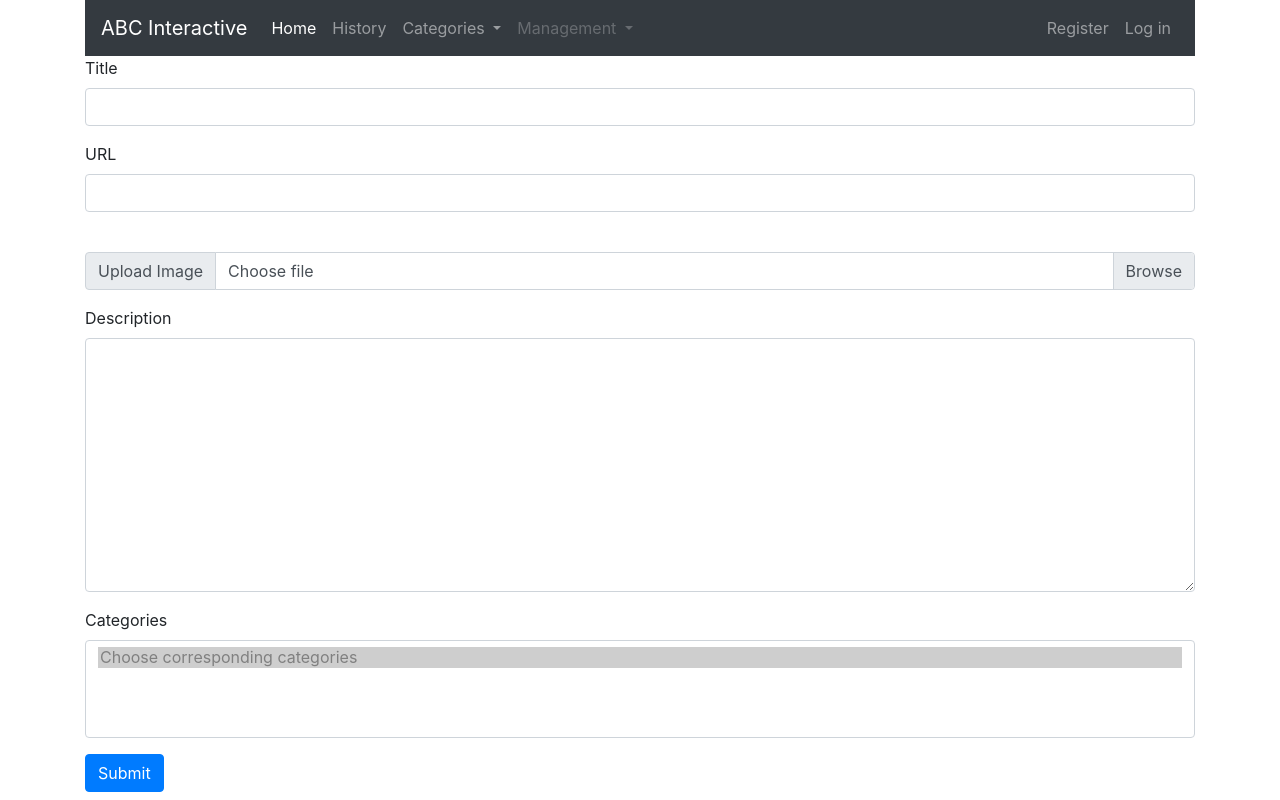
After one commit to zyg2020/Web2Project, a PHP site: page /newProject.php in a window 1280 px wide. The commit adds this page. Run offline with PHP 8.4, Linux system fonts and the light colour scheme; data that the repository does not hold is empty.

Commit message:
Finish Create a new project

```diff
--- a/db_connect.php
+++ b/db_connect.php
@@ -7,6 +7,8 @@
          // Try creating new PDO connection to MySQL.
          $db = new PDO(DB_DSN, DB_USER, DB_PASS);
          //,array(PDO::ATTR_ERRMODE => PDO::ERRMODE_EXCEPTION)
+         $db->setAttribute(PDO::ATTR_ERRMODE, PDO::ERRMODE_EXCEPTION);
+         $db->setAttribute(PDO::ATTR_EMULATE_PREPARES, false);
      } catch (PDOException $e) {
          print "Error: " . $e->getMessage();
          die(); // Force execution to stop on errors.
--- /dev/null
+++ b/formField.php
@@ -0,0 +1,35 @@
+<div class="form-group">
+    <label for="title">Title</label>
+    <input type="text" class="form-control" id="title" name="title" aria-describedby="emailHelp">
+  </div>
+  <div class="form-group">
+    <label for="url">URL</label>
+    <input type="text" name="url" class="form-control" id="url">
+  </div>
+  <div class="form-group pt-4">
+
+    <div class="input-group mb-3">
+	  <div class="input-group-prepend">
+	    <span class="input-group-text" id="inputGroupFileAddon01">Upload Image</span>
+	  </div>
+
+	  <div class="custom-file">
+	    <input type="file" class="custom-file-input" id="image" name="image" aria-describedby="inputGroupFileAddon01">
+	    <label class="custom-file-label" for="image">Choose file</label>
+	  </div>
+	</div>
+  </div>
+
+  <div class="form-group">
+		<label for="description">Description</label>
+        <textarea class="form-control summernote" rows="10" name="description" id="description"></textarea>
+  </div>
+	<div class="form-group">
+		<label for="categories">Categories</label>
+		<select id="categories" name="categories[]" class="form-control" multiple>
+			<option value="" disabled selected>Choose corresponding categories</option>
+			<?php foreach($categories as $category): ?>
+        	<option value="<?= $category['id'] ?>"><?= $category['name'] ?></option>
+      		<?php endforeach ?>
+		</select>
+	</div>
--- a/header.php
+++ b/header.php
@@ -6,7 +6,9 @@
      * Date:    Nov 6, 2020
      */
     require_once("./db_connect.php");
-    session_start();
+    if (session_status() == PHP_SESSION_NONE) {
+      session_start();
+    }
     $path = explode('?', $_SERVER['REQUEST_URI']);
     $currentFile = basename($path[0]);
 
@@ -24,8 +26,7 @@
     $getCategoryQuery = "SELECT * FROM categories";
     $categoriesStatement = $db->prepare($getCategoryQuery);
     $categoriesStatement->execute();
-
-    print_r($_SESSION);
+    $categories = $categoriesStatement->fetchAll();
 ?>
 
 <nav class="navbar navbar-expand-lg navbar-dark bg-dark">
@@ -47,16 +48,31 @@
           Categories
         </a>
         <div class="dropdown-menu" aria-labelledby="navbarDropdown">
-          <?php while ($row = $categoriesStatement->fetch()): ?>
-            <a class="dropdown-item" href="#"><?= $row['name'] ?></a>
-          <?php endwhile ?>
+          <?php foreach($categories as $category): ?>
+            <a class="dropdown-item" href="#"><?= $category['name'] ?></a>
+          <?php endforeach ?>
           <!-- <div class="dropdown-divider"></div>
           <a class="dropdown-item" href="#">Something else here</a> -->
         </div>
       </li>
-      <li class="nav-item">
-        <a class="nav-link disabled" href="#" tabindex="-1" aria-disabled="true">Management</a>
+ <!--      <li class="nav-item">
+        <a class="nav-link
+         " href="#" tabindex="-1" aria-disabled="true">Management</a>
+      </li> -->
+
+      <li class="nav-item dropdown">
+        <a class="nav-link dropdown-toggle <?php if(!isset($_SESSION['username'])){ echo 'disabled';} ?>" href="management.php" id="navbarDropdown" role="button" data-toggle="dropdown" aria-haspopup="true" aria-expanded="false">
+          Management
+        </a>
+        <div class="dropdown-menu" aria-labelledby="navbarDropdown">
+            <a class="dropdown-item" href="management.php">Manage All</a>
+            <a class="dropdown-item" href="newProject.php">New Project</a>
+            <a class="dropdown-item" href="#">New Category</a>
+          <!-- <div class="dropdown-divider"></div>
+          <a class="dropdown-item" href="#">Something else here</a> -->
+        </div>
       </li>
+
     </ul>
 <!--     <form class="form-inline my-2 my-lg-0">
       <input class="form-control mr-sm-2" type="search" placeholder="Search" aria-label="Search">
--- /dev/null
+++ b/newProject.php
@@ -0,0 +1,100 @@
+<?php
+	require_once("./db_connect.php");
+	if (session_status() == PHP_SESSION_NONE) {
+    	session_start();
+	}
+
+	// if ($_POST) {
+	// 	$ErrorMessage = [];
+	// 	if ($_POST && !empty($_POST['command']) && !empty($_POST['title']) && !empty($_POST['description']) && !empty($_POST['categories'])) {
+	// 		require_once('db_connect.php');
+	// 		if (!empty($_POST['url'])) {
+	// 			$url = filter_input(INPUT_POST, 'url', FILTER_VALIDATE_URL);
+	// 			if (!$url) {
+	// 				array_push($ErrorMessage, ['URL' => 'Invalid URL']);
+	// 			}else{
+	// 				$url = filter_input(INPUT_POST, 'url', FILTER_SANITIZE_URL);
+	// 			}
+	// 		}
+
+	// 		$command = filter_input(INPUT_POST, 'command', FILTER_SANITIZE_FULL_SPECIAL_CHARS);
+	// 		$description = filter_input(INPUT_POST, 'description', FILTER_SANITIZE_FULL_SPECIAL_CHARS);
+	// 		$title = filter_input(INPUT_POST, 'title', FILTER_SANITIZE_FULL_SPECIAL_CHARS);
+	// 		$url = filter_input(INPUT_POST, 'url', FILTER_SANITIZE_URL);
+	// 		$image = filter_input(INPUT_POST, 'image', FILTER_SANITIZE_FULL_SPECIAL_CHARS);
+
+	// 		$categories = $_POST['categories'];
+	// 		for ($i=0; $i < count($categories); $i++) {
+	// 			$categories[$i] = filter_var($categories[$i], FILTER_VALIDATE_INT);
+	// 			if (!$categories[$i]) {
+	// 				array_push($ErrorMessage, ['categoryValue' => 'Invalid category value']);
+	// 			}else{
+	// 				$categories[$i] = filter_var($categories[$i], FILTER_SANITIZE_NUMBER_INT);
+	// 			}
+	// 		}
+
+	// 		if (!$ErrorMessage && $_POST['command']=='create') {
+	// 			$insertQuery = "INSERT INTO projects (title,url, description,imagePath,createdTimestamp,userId) VALUES
+	// 								(:title,:url,:description,:imagePath,:createdTimestamp,:userId)";
+	// 			$insertStatement=$db->prepare($insertQuery);
+
+	// 			//date_default_timezone_set('America/Winnipeg');
+
+	// 			$userId = $_SESSION['userId'];
+	// 			echo $userId;
+	// 			$values = [':title' => $title,
+	// 							':url' => $url,
+	// 							':description' => $description,
+	// 							':imagePath' => $image,
+	// 							':createdTimestamp' => date('Y-m-d H:i:s',strtotime("now")),
+	// 							':userId' => $userId ];
+	// 			$result = $insertStatement->execute($values);
+	// 			$newProjectId = $db->lastInsertId();
+
+	// 			$insertProjectsCategories = "INSERT INTO projectscategories (projectId,categoryId) VALUES (:projectId,:categoryId)";
+	// 			$ProjectsCategoriesStatement=$db->prepare($insertProjectsCategories);
+
+	// 			foreach ($categories as $value) {
+	// 				$values = ['projectId' => $newProjectId,
+	// 						   'categoryId' => $value];
+	// 				$ProjectsCategoriesStatement->execute($values);
+	// 			}
+	// 		}
+
+	// 		print('<br>');
+	// 		print_r('**********' . $result . '  ********');
+	// 		print('<br>');
+	// 		print_r($ErrorMessage);
+	// 		print('<br>');
+	// 		print_r($_POST);
+	// 		print('<br>');
+	// 		print_r($categories);
+	// 		print('<br>');
+	// 		print_r($values);
+	// 		print('<br>');
+	// 		print_r($newProjectId);
+	// 		print('<br>');
+	// 		print_r($_SESSION['userId']);
+	// 	}
+	// }
+?>
+
+<!DOCTYPE html>
+<html>
+<head>
+	<title></title>
+	<link rel="stylesheet" href="https://cdn.jsdelivr.net/npm/bootstrap@4.5.3/dist/css/bootstrap.min.css" integrity="sha384-TX8t27EcRE3e/ihU7zmQxVncDAy5uIKz4rEkgIXeMed4M0jlfIDPvg6uqKI2xXr2" crossorigin="anonymous">
+	<script src="https://code.jquery.com/jquery-3.5.1.slim.min.js" integrity="sha384-DfXdz2htPH0lsSSs5nCTpuj/zy4C+OGpamoFVy38MVBnE+IbbVYUew+OrCXaRkfj" crossorigin="anonymous"></script>
+    <script src="https://cdn.jsdelivr.net/npm/bootstrap@4.5.3/dist/js/bootstrap.bundle.min.js" integrity="sha384-ho+j7jyWK8fNQe+A12Hb8AhRq26LrZ/JpcUGGOn+Y7RsweNrtN/tE3MoK7ZeZDyx" crossorigin="anonymous"></script>
+</head>
+<body>
+	<div class="container box">
+		<?php require("./header.php") ?>
+	<form action="processProject.php" method="post" >
+		<?php require('formField.php') ?>
+
+	  <button type="submit" class="btn btn-primary" value="create" name="command">Submit</button>
+	</form>
+	</div>
+</body>
+</html>
```
Also changed, not shown: editProject.php (added, +26 -0 lines), login.php (+5 -2 lines), management.php (added, +73 -0 lines), processProject.php (added, +68 -0 lines), getARecord.php (added).
